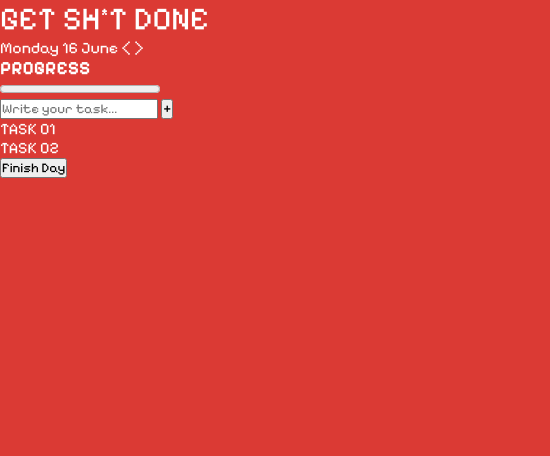
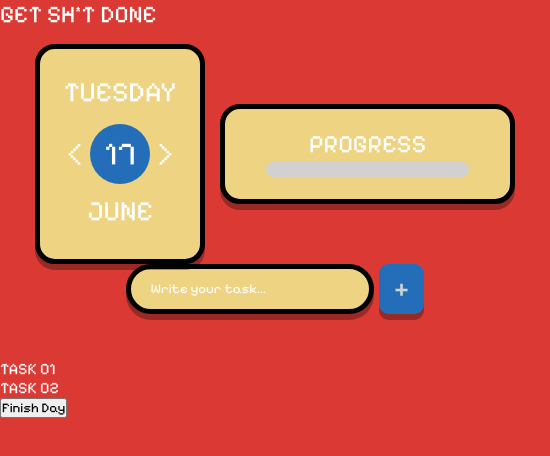
Before and after one commit to ShafinRezwan/ToDoList, an Electron app: page index.html in a window 550 px wide. Drawn offline with Linux system fonts and the light colour scheme.

Commit message:
ui for dashboard almost done

```diff
--- a/index.html
+++ b/index.html
@@ -2,7 +2,7 @@
 <html>
 <head>
     <meta charset="UTF-8" />
-      <link rel="stylesheet" href="style.css">
+    <link rel="stylesheet" href="style.css">
     <title>Get Sh*t Done</title>
 </head>
 <body>
@@ -12,14 +12,18 @@
     <div class="dashboard">
         <div class="calendar">
             <span id="day">Monday</span>
-            <span id="date">16</span>
+
+            <div class="date-wrapper">
+                <span id="date">01</span>
+                <span id="back">&lt;</span>
+                <span id="forward">&gt;</span>
+            </div>
+
             <span id="month">June</span>
-            <span id="back">&lt;</span>
-            <span id="forward">&gt;</span>
         </div>
 
         <div class="progress">
-            <h3>PROGRESS</h3>
+            <h4 id="progress-title">PROGRESS</h4>
             <progress id="progress-bar" value="0" max="100"></progress>
         </div>
 
@@ -53,7 +57,6 @@
 
 
 
-
     <script src="task.js"></script>
 </body>
 </html>
--- a/package.json
+++ b/package.json
@@ -1,7 +1,7 @@
 {
   "name": "to-do-list-",
   "version": "1.0.0",
-  "main": "index.js",
+  "main": "main.js",
   "scripts": {
     "start": "electron ."
   },
--- a/style.css
+++ b/style.css
@@ -1,4 +1,13 @@
 @import url('https://fonts.googleapis.com/css2?family=Pixelify+Sans:wght@400..700&display=swap');
+
+
+/* define colors */
+:root {
+  --bg: #DB3A34;
+  --page: #EDD382;
+  --accent: #246EB9;
+  --text: #ffffff;
+}
 
 
 /* universal reset */
@@ -15,12 +24,174 @@ html {
 }
 
 body{
-    color: white;
-    background-color: #DB3A34 ;
+    color: var(--text);
+    background-color: var(--bg) ;
 }
 
 #app-name {
     text-transform:uppercase;
-    font-weight: 300;
+    font-weight: 400;
+    font-size: 1.5rem;
+    color: var(--text);
+
+}
+
+.dashboard {
+  display: flex;
+  justify-content: space-between;
+  align-items: center;
+  /*flex-direction: column; */
+  /* max-width: 600px; */
+  flex-wrap: wrap;
+  align-items: center;
+  width: 100%;
+  margin-bottom: 30px;
+  padding: 15px 35px;
+}
+
+
+/* calendar */
+.calendar {
+    background-color: var(--page);
+    border: 5px solid #000000;
+    border-radius: 20px;
+    box-shadow: 0px 6px 0px 0px rgba(0, 0, 0, 0.3);
+    padding: 15px 15px;
+    width: 170px;
+    height: 220px;
+    text-align: center;
+    justify-content: center;
+    align-items: center;
+    display: flex;
+    flex-direction: column;
+    gap: 5px;
+    position: relative;
+    font-size: 12px;
+
+}
+.date-wrapper {
+  display: flex;
+  align-items: center;
+  justify-content: center;
+  gap: 10px;
+  width: 100%;
+}
+
+
+#day, #month {
+  display: block;
+  font-size: 28px;
+  margin-bottom: 5px;
+  text-transform: uppercase;
+}
+
+#date {
+  display: inline-block;
+  font-size: 32px;
+  font-weight: 400;
+  background-color: var(--accent);
+  border-radius: 50%;
+  width: 60px;
+  height: 60px;
+  line-height: 60px;
+  color: var(--text);
+  margin: 5px;
+}
+
+#back, #forward {
+  position: absolute;
+  top: 50%;
+  transform: translateY(-50%);
+  font-size: 25px;
+  cursor: pointer;
+  color: var(--text);
+  font-weight: 400;
+}
+
+#back {
+  left: 27px;
+}
+
+#forward {
+  right: 27px;
+}
+
+
+/* progress bar */
+.progress {
+    background-color: var(--page);
+    border: 5px solid #000000;
+    width: 295px;
+    height: 100px;
+    padding: 20px 30px;
+    text-align: center;
+    border-radius: 20px;
+    box-shadow: 0px 6px 0px 0px rgba(0, 0, 0, 0.3);
+}
+
+#progress-title {
+    font-weight: 400;
+    font-size: 25px;
+}
+
+#progress-bar {
+    width: 90%;
+    height: 15px;
+    appearance: none;
+}
+
+#progress-bar::-webkit-progress-bar {
+  background-color: #D1D1D1;
+  border-radius: 10px;
+}
+
+#progress-bar::-webkit-progress-value {
+  background-color: var(--accent);
+  border-radius: 10px;
+}
+
+
+.add-task {
+    display: flex;
+    align-items: center;
+    width: 100%;
+    justify-content: center;
+
+}
+
+.add-task form {
+    display: flex;
+    gap: 5px;
+
+}
+
+#todo-input {
+    width: 248px;
+    height: 41px;
+    border-radius: 40px;
+    border: 5px solid #000000;
+    box-shadow: 0px 6px 0px 0px rgba(0, 0, 0, 0.3);
+    background-color: var(--page);
+    padding: 20px 20px;
+    outline: none;
+}
+
+#todo-input::placeholder {
+    color: white;
+
+}
+
+#todo-input:focus {
     color: white;
 }
+
+#add-task-btn {
+    background-color: var(--accent);
+    color: #D1D1D1;
+    box-shadow: 0px 6px 0px 0px rgba(0, 0, 0, 0.3);
+    font-size: 26px;
+    padding: 0 15px;
+    border: none;
+    border-radius: 20%;
+    cursor: pointer;
+}
--- a/task.js
+++ b/task.js
@@ -0,0 +1,34 @@
+// calendar to current day
+let today = new Date();
+
+window.addEventListener("DOMContentLoaded", () => {
+    currentTime(today);
+
+     document.querySelector('#back').addEventListener('click', () => {
+        today.setDate(today.getDate() - 1);
+        currentTime(today);
+    });
+
+     document.querySelector('#forward').addEventListener('click', () => {
+        today.setDate(today.getDate() + 1);
+        currentTime(today);
+    });
+});
+
+
+function currentTime(date) {
+    const dayElement = document.querySelector('#day');
+    const dateElement = document.querySelector('#date');
+    const monthElement = document.querySelector('#month');
+
+    const daysOfWeek = ["Sunday", "Monday", "Tuesday", "Wednesday", "Thursday", "Friday", "Saturday"];
+
+    const monthsOfYear = ["January", "February", "March", "April", "May", "June",
+        "July", "August", "September", "October", "November", "December"
+    ];
+
+    dayElement.textContent = daysOfWeek[today.getDay()];
+    dateElement.textContent = String(today.getDate()).padStart(2,'0');
+    monthElement.textContent = monthsOfYear[today.getMonth()];
+
+};
```
